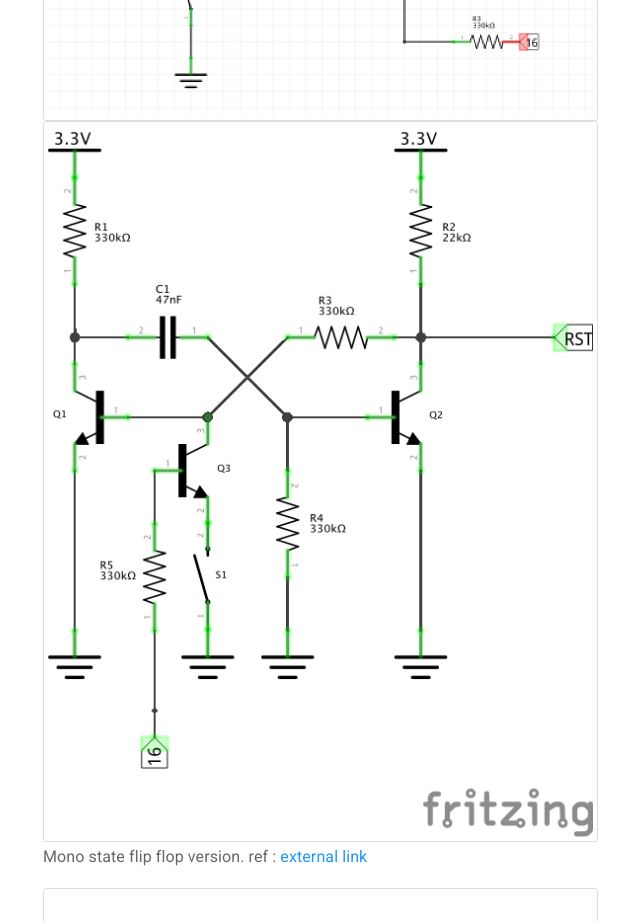
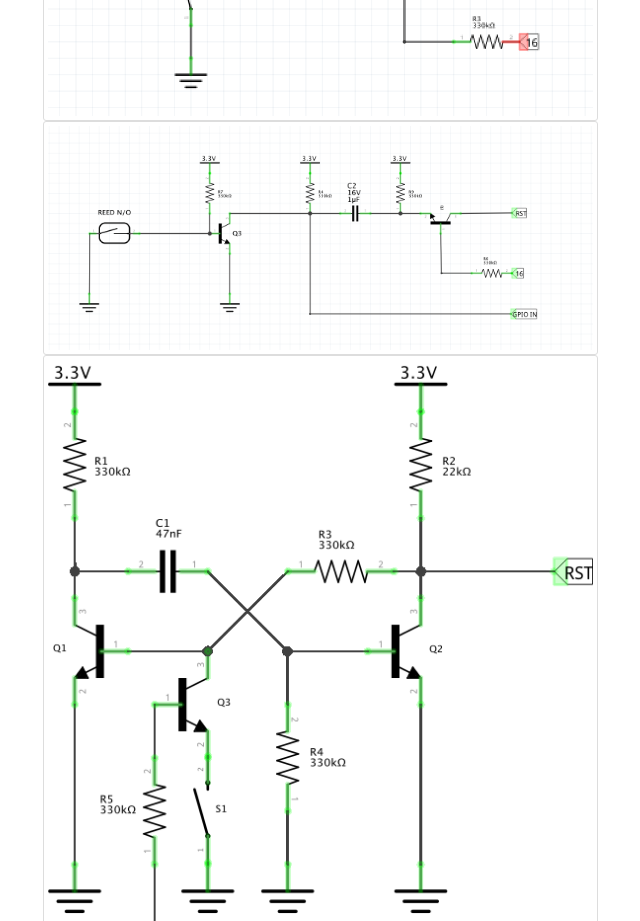
Before and after one commit to chaeplin/chaeplin.github.io, a plain HTML site: page project-01-button.html in a window 1280 px wide. Shown: the part 1200-2121 px from the top of the page, without its empty margins (612-1252 px from the left). Drawn offline with Linux system fonts and the light colour scheme.

Commit message:
add reed n/o

```diff
--- a/project-01-button.html
+++ b/project-01-button.html
@@ -30,6 +30,7 @@
                 <img class="img-thumbnail" src="assets/img/project-01-button/npntr.png">
                 <p>Minimal version using one NPN TR and one resistor.</p>
                 <img class="img-thumbnail" src="assets/img/project-01-button/02reset.png">
+                <img class="img-thumbnail" src="assets/img/project-01-button/03.reset-reed-no.png">
                 <img class="img-thumbnail" src="assets/img/project-01-button/01.reset_switch_schem.png">
                 <p>Mono state flip flop version. ref : <a href="http://www.bowdenshobbycircuits.info/page9.htm" target="_blank">external link </a></p>
                 <img class="img-thumbnail" src="assets/img/project-01-button/FullSizeRender2.jpg">
```
Also changed, not shown: assets/img/project-01-button/03.reset-reed-no.png (added).
